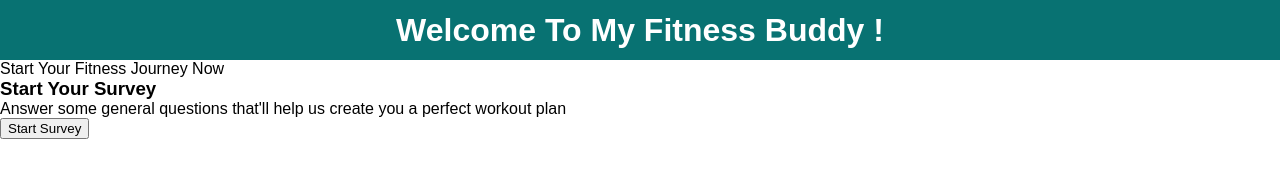
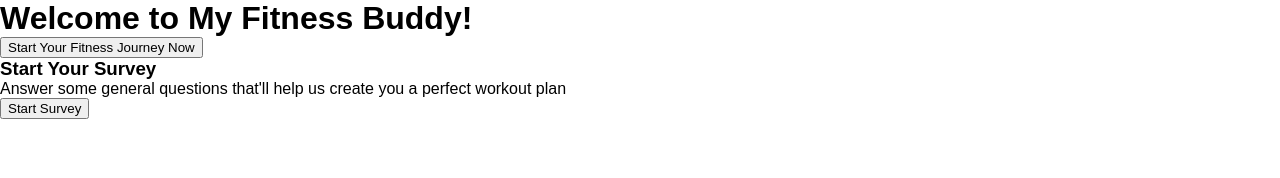
Before and after one commit to AyushVerma2004/Minor_Project_MCA1st_Sem, a plain HTML site: page Project/Frontend/Index.html in a window 1280 px wide. Drawn offline with Linux system fonts and the light colour scheme.

Commit message:
Update lines 10 and 11 in Index.html

```diff
--- a/Project/Frontend/Index.html
+++ b/Project/Frontend/Index.html
@@ -7,8 +7,8 @@
     <link rel="stylesheet" href="style.css">
 </head>
 <body>
-    <h1 class="Survey">Welcome To My Fitness Buddy !</h1>
-    <div class="Home">Start Your Fitness Journey Now</div>
+    <h1 class="survey">Welcome to My Fitness Buddy!</h1>
+    <button class="home" id="start-screen">Start Your Fitness Journey Now</button>
 
         <div class="Container" id="Start Screen"></div>
     <div class="button" id="Click_Screen">
```
